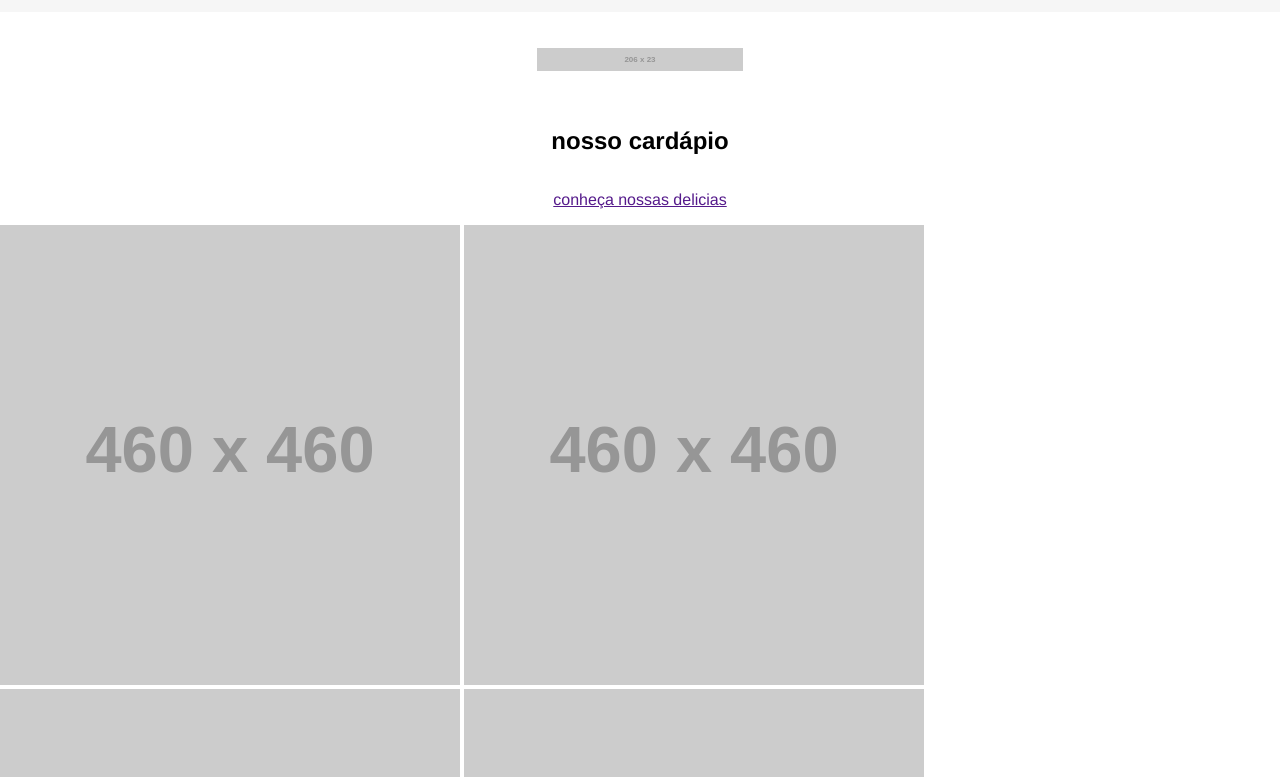
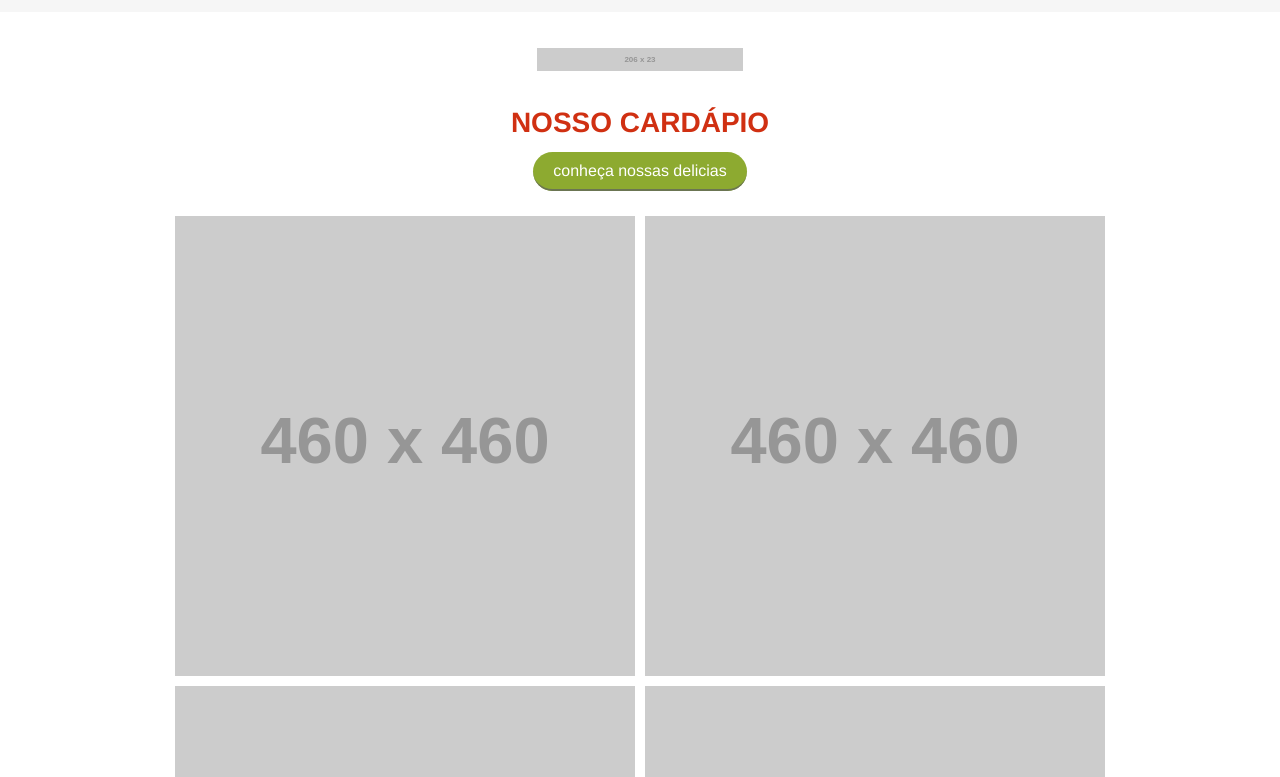
Before and after one commit to LorennaSenai2A/Pizzaria, a plain HTML site: page index.html in a window 1280 px wide. Shown: the part 903-1680 px from the top of the page. Drawn offline with nearby package versions, Linux system fonts and the light colour scheme; placeholder pictures from the web are drawn by us.

Commit message:
finalizar

```diff
--- a/css/stylet.css
+++ b/css/stylet.css
@@ -198,12 +198,30 @@ font-family: 'Times New Roman', Times, serif;
   padding: 0;
 }
 
-/* #Cardapio div {
+#Cardapio h2{
+  color: #d03012;
+  text-transform: uppercase;
+  font-size: 28px;
+  font-weight: 900;
+  margin: 0 0 7px 0 ;
+}
+
+
+.btnCardapio {
+  text-decoration: none;
+  color: #fff;
+  background: #8daa30;
+  padding: 10px 20px;
+  border-radius: 50px;
+  border-bottom: 2px solid #6b7552;
+}
+
+#PromoPizzas {
   width: 100%;
   display: flex;
-  justify-content: space-between;
+  flex-wrap: wrap;
+  align-items: center;
+  justify-content: center;
+  gap: 10px;
+  padding-top: 20px;
 }
-
-#Cardapio div img{
-  height: 100%;
-} */
--- a/index.html
+++ b/index.html
@@ -63,9 +63,9 @@
 <div id="Cardapio">
 <img src="https://placehold.co/206x23" alt="">
 <h2>nosso cardápio</h2>
-<p><a href="">conheça nossas delicias</a></p>
+<p><a href="" class="btnCardapio">conheça nossas delicias</a></p>
 <!-- div>img*4 -->
-<div>
+<div id="PromoPizzas">
     <img src="https://placehold.co/460x460" alt="" />
     <img src="https://placehold.co/460x460" alt="" />
     <img src="https://placehold.co/460x460" alt="" />
```
